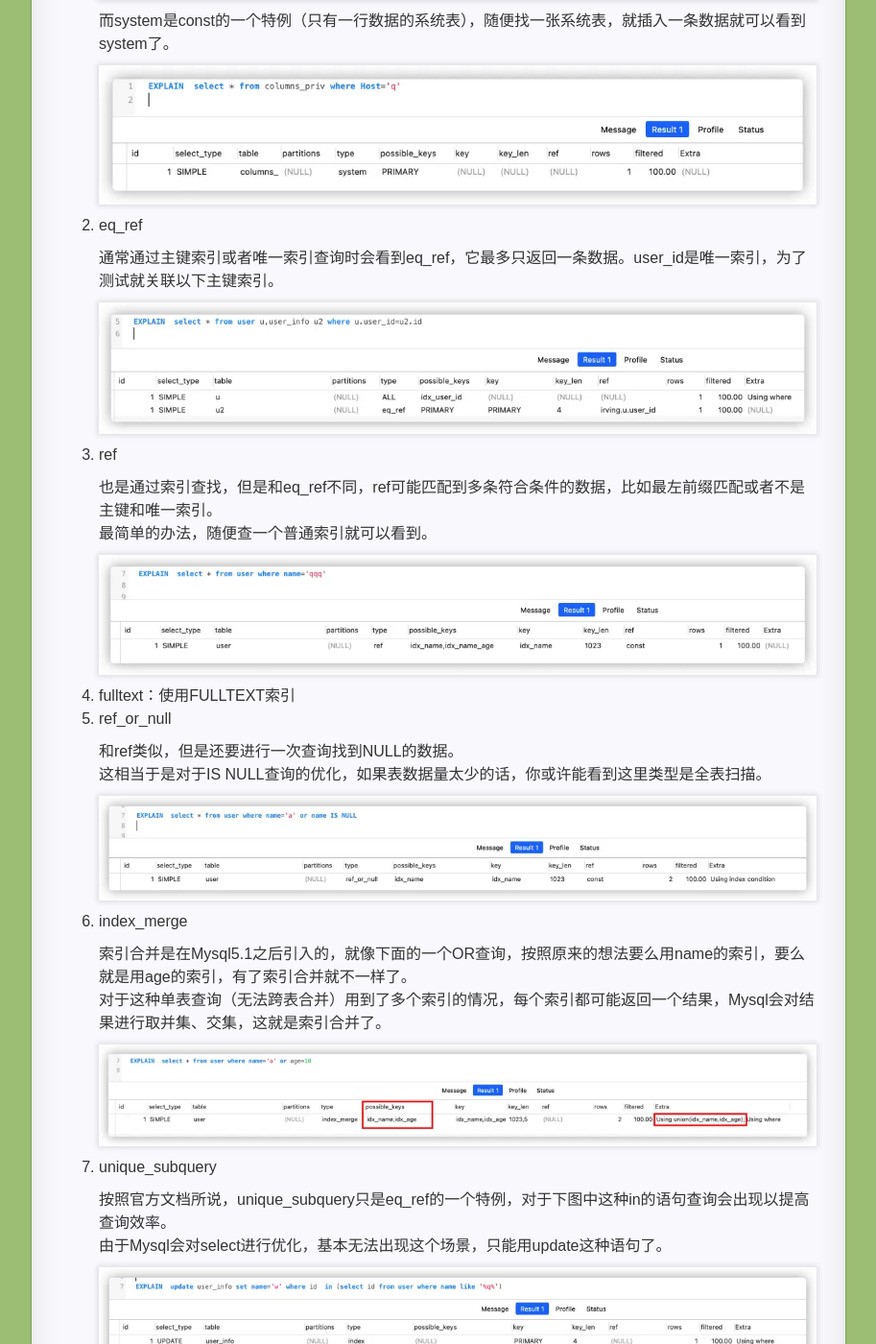
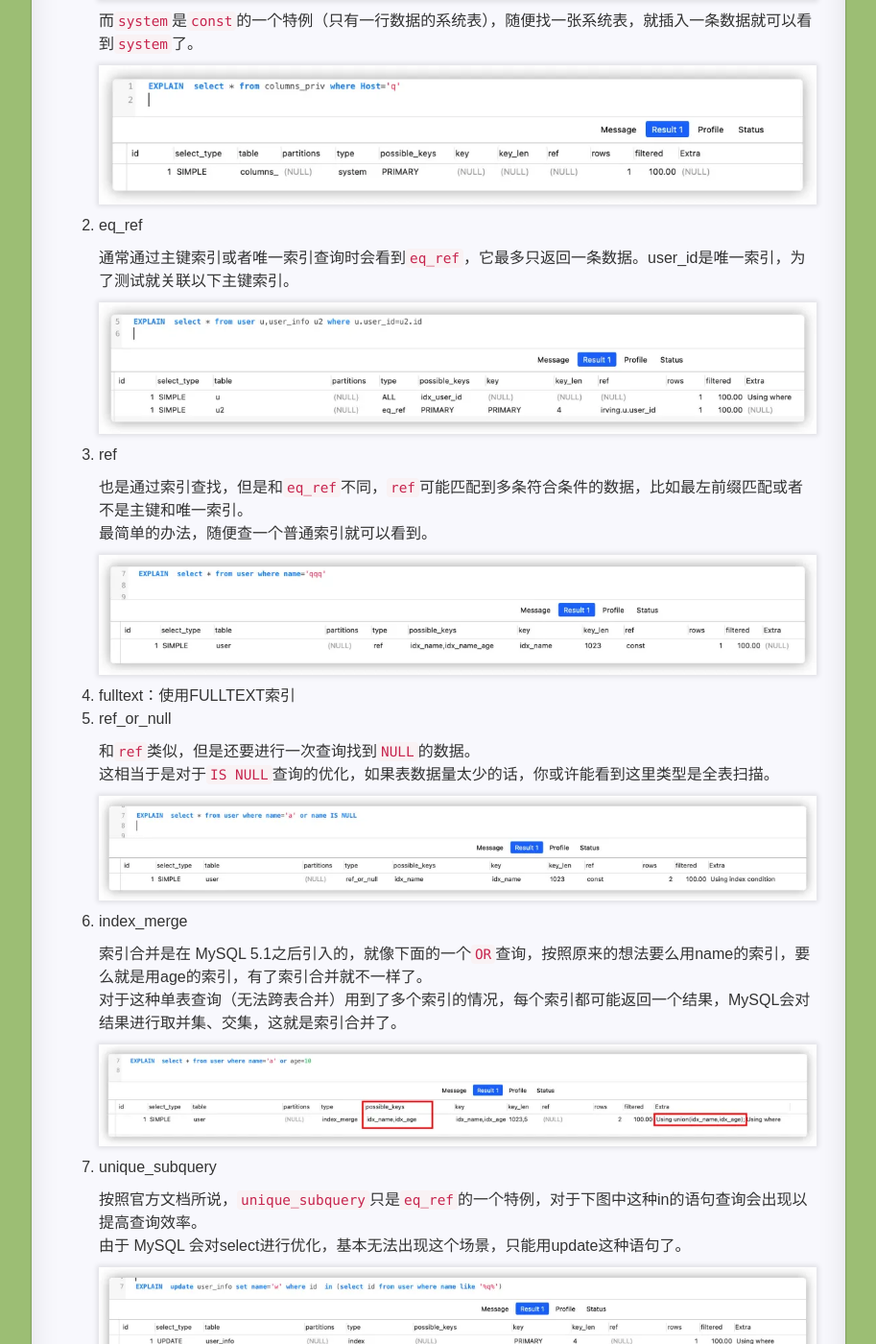
Before and after one commit to linyongchao/linyongchao.github.io, a Jekyll site: the page built from _posts/2021/2021-08-28-mysql-explain.md, in a window 1280 px wide and 1400 px high, scrolled down 5752 px. Shown: the whole window at 96% size, without its empty margins (37-950 px from the left). Built offline with Jekyll 4.4.1, drawn with Linux system fonts in a browser that asks for light colours; comment, search, counter and statistics services are not loaded; some of the changed text lies outside the part shown.

Commit message:
update:explain

````diff
--- a/_posts/2021/2021-08-28-mysql-explain.md
+++ b/_posts/2021/2021-08-28-mysql-explain.md
@@ -65,29 +65,29 @@ categories: MySQL
 
 关联类型，决定通过什么方式找到每一行数据。以下按照速度由快到慢。
 
-	system>const>eq_ref>ref>fulltext>ref_or_null>index_merge>unique_subquery>index_subquery>range>index>ALL。
+	system > const > eq_ref > ref > fulltext > ref_or_null > index_merge > unique_subquery > index_subquery > range > index > ALL。
 
 ![img](https://linyongchao.github.io/static/img/explain/9.webp)
 
 1. system&const
 
-	这通常是最快的查找方式，代表Mysql通过优化最终转换成常量查询，最常规的做法就是直接通过主键或者唯一索引查询。
+	这通常是最快的查找方式，代表 MySQL 通过优化最终转换成常量查询，最常规的做法就是直接通过主键或者唯一索引查询。
 
 	![img](https://linyongchao.github.io/static/img/explain/10.webp)
 
-	而system是const的一个特例（只有一行数据的系统表），随便找一张系统表，就插入一条数据就可以看到system了。
+	而```system```是```const```的一个特例（只有一行数据的系统表），随便找一张系统表，就插入一条数据就可以看到```system```了。
 
 	![img](https://linyongchao.github.io/static/img/explain/11.webp)
 
 2. eq_ref
 
-	通常通过主键索引或者唯一索引查询时会看到eq_ref，它最多只返回一条数据。user_id是唯一索引，为了测试就关联以下主键索引。
+	通常通过主键索引或者唯一索引查询时会看到```eq_ref```，它最多只返回一条数据。user_id是唯一索引，为了测试就关联以下主键索引。
 
 	![img](https://linyongchao.github.io/static/img/explain/12.webp)
 
 3. ref
 
-	也是通过索引查找，但是和eq_ref不同，ref可能匹配到多条符合条件的数据，比如最左前缀匹配或者不是主键和唯一索引。
+	也是通过索引查找，但是和```eq_ref```不同，```ref```可能匹配到多条符合条件的数据，比如最左前缀匹配或者不是主键和唯一索引。
 	最简单的办法，随便查一个普通索引就可以看到。
 
 	![img](https://linyongchao.github.io/static/img/explain/13.webp)
@@ -95,35 +95,35 @@ categories: MySQL
 4. fulltext：使用FULLTEXT索引
 5. ref_or_null
 
-	和ref类似，但是还要进行一次查询找到NULL的数据。
-	这相当于是对于IS NULL查询的优化，如果表数据量太少的话，你或许能看到这里类型是全表扫描。
+	和```ref```类似，但是还要进行一次查询找到```NULL```的数据。
+	这相当于是对于```IS NULL```查询的优化，如果表数据量太少的话，你或许能看到这里类型是全表扫描。
 
 	![img](https://linyongchao.github.io/static/img/explain/14.webp)
 
 6. index_merge
 
-	索引合并是在Mysql5.1之后引入的，就像下面的一个OR查询，按照原来的想法要么用name的索引，要么就是用age的索引，有了索引合并就不一样了。
-	对于这种单表查询（无法跨表合并）用到了多个索引的情况，每个索引都可能返回一个结果，Mysql会对结果进行取并集、交集，这就是索引合并了。
+	索引合并是在 MySQL 5.1之后引入的，就像下面的一个```OR```查询，按照原来的想法要么用name的索引，要么就是用age的索引，有了索引合并就不一样了。
+	对于这种单表查询（无法跨表合并）用到了多个索引的情况，每个索引都可能返回一个结果，MySQL会对结果进行取并集、交集，这就是索引合并了。
 
 	![img](https://linyongchao.github.io/static/img/explain/15.webp)
 
 7. unique_subquery
 
-	按照官方文档所说，unique_subquery只是eq_ref的一个特例，对于下图中这种in的语句查询会出现以提高查询效率。
-	由于Mysql会对select进行优化，基本无法出现这个场景，只能用update这种语句了。
+	按照官方文档所说，```unique_subquery```只是```eq_ref```的一个特例，对于下图中这种in的语句查询会出现以提高查询效率。
+	由于 MySQL 会对select进行优化，基本无法出现这个场景，只能用update这种语句了。
 
 	![img](https://linyongchao.github.io/static/img/explain/16.webp)
 
 8. index_subquery
 
-	和unique_subquery类似，只是针对的是非唯一索引。
+	和```unique_subquery```类似，只是针对的是非唯一索引。
 
 	![img](https://linyongchao.github.io/static/img/explain/17.webp)
 
 9. range
 
 	看名字就知道，范围查询，其实就是带有限制条件的索引扫描。
-	常见的范围查询比如between and，>，<，like，in 都有可能出现range。
+	常见的范围查询比如```between and，>，<，like，in``` 都有可能出现range。
 
 	![img](https://linyongchao.github.io/static/img/explain/18.webp)
 
````
Also changed, not shown: other parts of _posts/2021/2021-08-28-mysql-explain.md (+14 -14 lines), README.md.
